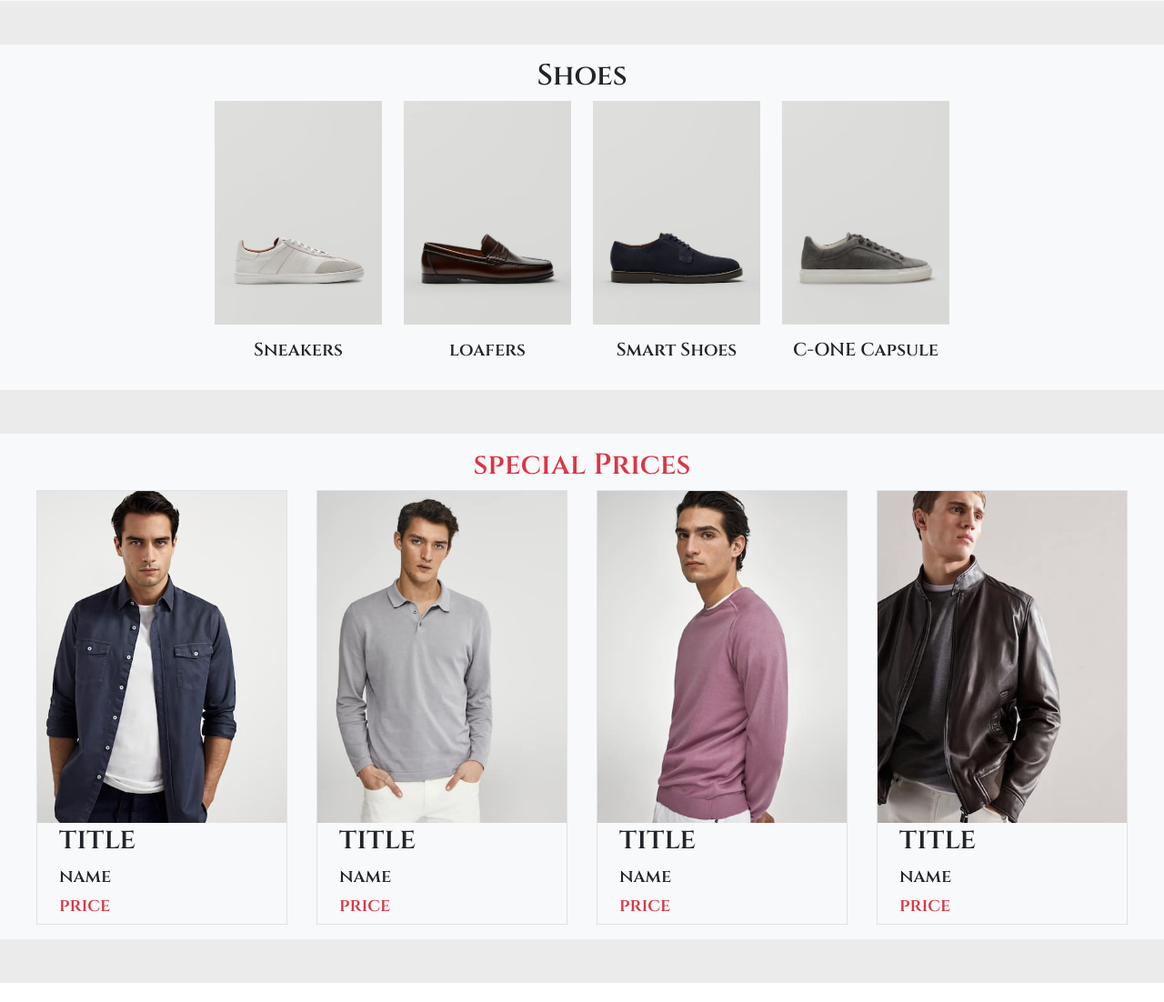
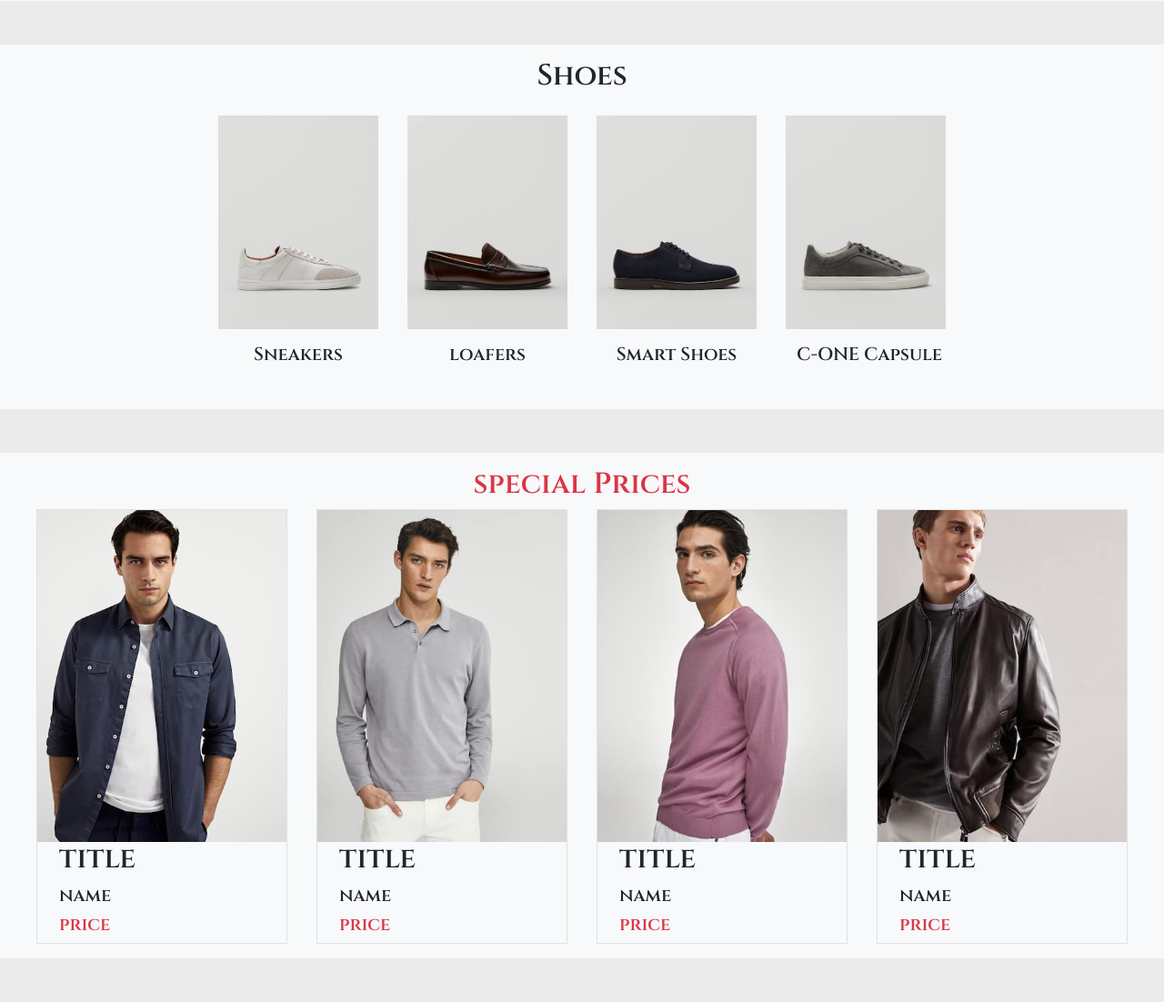
Before and after one commit to jhang0912/PP-PHP-Fashion-Online-Store, a PHP site: page /index.php in a window 1280 px wide. Shown: the part 2911-4013 px from the top of the page at 91% size. Before the commit the page ends 3992 px from the top, so only its background shows below. Run offline with PHP 8.4, Linux system fonts and the light colour scheme; some libraries are stand-ins or nearby versions.

Commit message:
1.前端版面美觀優化

```diff
--- a/api/collection.php
+++ b/api/collection.php
@@ -14,13 +14,13 @@
   for ($i = 0; $i < 8; $i++) {
     ${$sort[$i]} = new getUrl2('collection', $sort[$i]);
   ?>
-    <div class="col-6 col-lg-4 col-xl-3 d-flex flex-wrap justify-content-center align-items-center p-0">
-      <a class="container d-flex flex-wrap justify-content-center align-items-center p-0" href="?page=<?= (!empty($_GET['page']) && $_GET['page'] != 'home') ? $_GET['page'] : 'men' ?><?= ${$sort[$i]}->getNdUrl() ?>">
+    <div class="col-6 col-lg-4 col-xl-3 d-flex flex-wrap justify-content-center align-items-center">
+      <a class="d-flex flex-wrap justify-content-center align-items-center" href="?page=<?= (!empty($_GET['page']) && $_GET['page'] != 'home') ? $_GET['page'] : 'men' ?><?= ${$sort[$i]}->getNdUrl() ?>">
         <div class="uk-inline-clip uk-transition-toggle" tabindex="0">
           <img class="uk-transition-scale-up uk-transition-opaque" src="img/collection/<?= $i ?>.jpg" alt="">
         </div>
       </a>
-      <div class="co-title h3 text-center <?=($i<4)?'m-3':'mt-3';?>"><?= $sort[$i] ?></div>
+      <div class="co-title container h3 text-center <?=($i<4)?'m-3':'mt-3';?>"><?= $sort[$i] ?></div>
     </div>
   <?php
   }
--- a/api/shoes.php
+++ b/api/shoes.php
@@ -1,4 +1,4 @@
-<div class="collectionShow d-flex flex-wrap justify-content-center align-items-center">
+<div class="shoesShow d-flex flex-wrap justify-content-center align-items-center">
   <?php
   $sort = [
     'Sneakers',
@@ -10,13 +10,13 @@
   for ($i = 0; $i < 4; $i++) {
     ${$sort[$i]} = new getUrl2('collection', $sort[$i]);
   ?>
-    <div class="col-6 col-lg-4 col-xl-3 d-flex flex-wrap justify-content-center align-items-center">
-      <a class="container d-flex flex-wrap justify-content-center align-items-center" href="?page=<?= (!empty($_GET['page']) && $_GET['page'] != 'home') ? $_GET['page'] : 'men' ?><?= ${$sort[$i]}->getNdUrl() ?>">
+    <div class="col-6 col-lg-3 d-flex flex-wrap justify-content-center align-items-center p-3">
+      <a class="d-flex flex-wrap justify-content-center align-items-center" href="?page=<?= (!empty($_GET['page']) && $_GET['page'] != 'home') ? $_GET['page'] : 'men' ?><?= ${$sort[$i]}->getNdUrl() ?>">
         <div class="uk-inline-clip uk-transition-toggle" tabindex="0">
           <img class="uk-transition-scale-up uk-transition-opaque" src="img/shoes/<?= $i ?>.jpg" alt="">
         </div>
       </a>
-      <div class="co-title h3 text-center <?= ($i < 4) ? 'm-3' : 'mt-3'; ?>"><?= $sort[$i] ?></div>
+      <div class="co-title container h3 text-center <?= ($i < 4) ? 'm-3' : 'mt-3'; ?>"><?= $sort[$i] ?></div>
     </div>
   <?php
   }
--- a/css/home_collection.css
+++ b/css/home_collection.css
@@ -4,9 +4,6 @@
   flex-wrap: wrap;
   justify-content: center;
   align-items: center;
-  /* background-color: rgb(25, 25, 25); */
-  /* padding-left: 200px;
-  padding-right: 200px; */
 }
 #Content .collectionShow
 {
--- a/css/home_newInShow.css
+++ b/css/home_newInShow.css
@@ -1,10 +1,6 @@
 #Content .newInShow
 {
   --animate-duration: 1.5s;
-}
-#Content .newInShowCon
-{
-  /* background-color: rgb(25, 25, 25); */
 }
 #Content .new-card
 {
--- /dev/null
+++ b/css/home_shoes.css
@@ -0,0 +1,11 @@
+#Content .shoesCon
+{
+  display: flex;
+  flex-wrap: wrap;
+  justify-content: center;
+  align-items: center;
+}
+#Content .shoesShow
+{
+  width: 65vw;
+}
--- a/front/home.php
+++ b/front/home.php
@@ -59,26 +59,26 @@
 </div>
 
 <div class="newInShowCon bg-light mb-5 p-3">
-<div class="title container-fluid text-center h2">New In</div>
+<div class="title h2 text-center">New In</div>
   <?php include "api/newShow.php" ?>
 </div>
 
 <div class="forInspirationCon uk-container uk-container-large bg-light mb-5 p-3">
-<div class="title container-fluid text-center h2">For Inspiration</div>
+<div class="title container-fluid h2 text-center">For Inspiration</div>
   <?php include "api/forInspiration.php" ?>
 </div>
 
 <div class="collectionCon bg-light mb-5 p-3">
-<div class="title container-fluid text-center h2">Collection</div>
+<div class="title container-fluid h2 text-center">Collection</div>
   <?php include "api/collection.php" ?>
 </div>
 
-<div class="collectionCon bg-light mb-5 p-3">
-<div class="title container-fluid text-center h2">Shoes</div>
+<div class="shoesCon bg-light mb-5 p-3">
+<div class="title container-fluid h2 text-center">Shoes</div>
   <?php include "api/shoes.php" ?>
 </div>
 
 <div class="specialPricesCon uk-container uk-container-large bg-light mb-5 p-3">
-<div class="title container-fluid text-center h2 text-danger">special Prices</div>
+<div class="title container-fluid h2 text-center text-danger">special Prices</div>
   <?php include "api/specialPrices-card.php" ?>
 </div>
--- a/index.php
+++ b/index.php
@@ -31,6 +31,7 @@
   <link rel="stylesheet" href="css/home_newInShow.css">
   <link rel="stylesheet" href="css/home_forInspirationCon.css">
   <link rel="stylesheet" href="css/home_collection.css">
+  <link rel="stylesheet" href="css/home_shoes.css">
   <link rel="stylesheet" href="css/home_specialPrices.css">
   <!-- title -->
   <title>Fashion Online Store</title>
```
